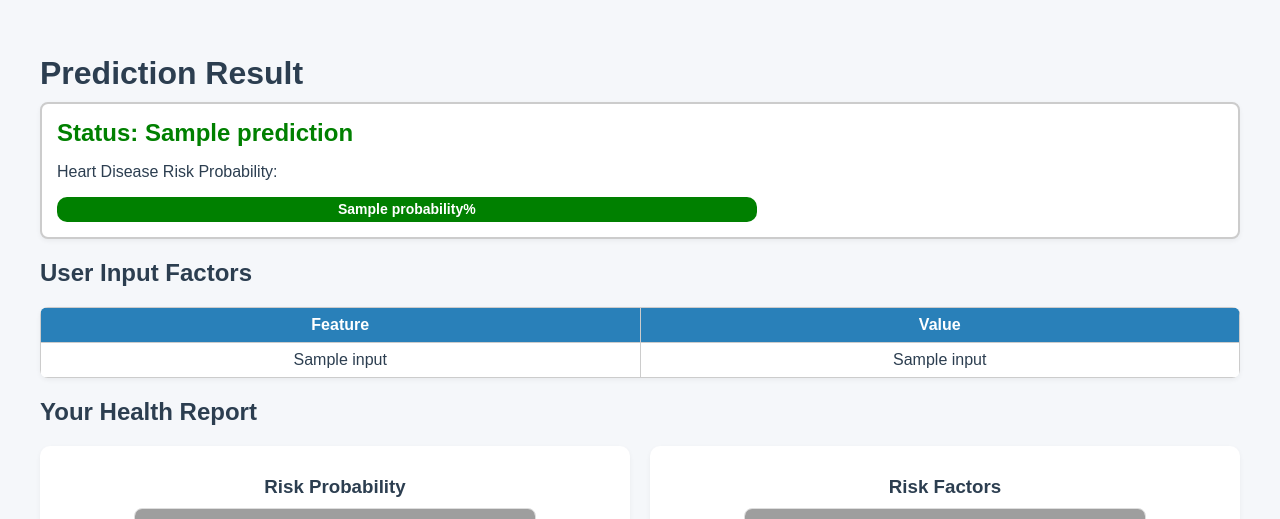
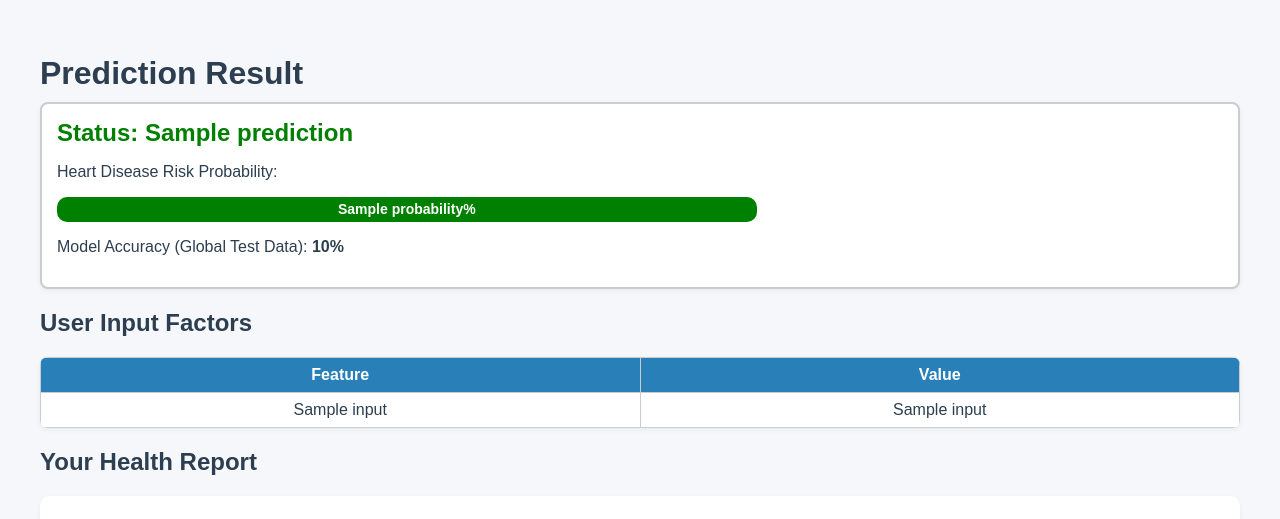
Before and after one commit to CartoonSketch/HDP-Project, a Flask app: template templates/result.html in a window 1280 px wide. Shown: the top 519 px of the page. Run offline with Flask 3, Linux system fonts and the light colour scheme; the template is opened without the code that fills it: most values are stand-ins (such as "Sample title", 1, 10 or a date in 2020); a map, chart or similar area stays blank; grey boxes are pictures that could not be loaded.

Commit message:
Update result.html

```diff
--- a/templates/result.html
+++ b/templates/result.html
@@ -39,6 +39,7 @@
         .charts {
             display: flex;
             justify-content: space-around;
+            flex-wrap: wrap;
             margin: 20px 0;
         }
         .chart-box img {
@@ -77,15 +78,21 @@
     <h1>Prediction Result</h1>
 
     <div class="result-box">
-        <h2 style="color: {% if prediction == 'High Risk' %}red{% else %}green{% endif %};">
-            Status: {{ prediction }}
-        </h2>
+        {% set color = 'green' %}
+        {% if prediction == 'High Risk' %} {% set color = 'red' %}
+        {% elif prediction == 'Medium Risk' %} {% set color = 'orange' %} {% endif %}
+
+        <h2 style="color: {{ color }};">Status: {{ prediction }}</h2>
         <p>Heart Disease Risk Probability:</p>
         <div class="progress-container">
-            <div class="progress-bar" style="width: {{ probability }}%; background: {% if prediction == 'High Risk' %}red{% else %}green{% endif %};">
+            <div class="progress-bar" style="width: {{ probability }}%; background: {{ color }};">
                 {{ probability }}%
             </div>
         </div>
+
+        {% if model_accuracy %}
+            <p>Model Accuracy (Global Test Data): <b>{{ model_accuracy*100 | round(2) }}%</b></p>
+        {% endif %}
     </div>
 
     <h2>User Input Factors</h2>
@@ -108,10 +115,12 @@
             <h3>Risk Probability</h3>
             <img src="{{ url_for('static', filename='images/user/pie_chart.png') }}" alt="Pie Chart">
         </div>
+        {% if bar_chart %}
         <div class="chart-box">
             <h3>Risk Factors</h3>
             <img src="{{ url_for('static', filename='images/user/bar_chart.png') }}" alt="Bar Chart">
         </div>
+        {% endif %}
     </div>
 
     {% if feedback %}
@@ -147,4 +156,4 @@
 
     <p><a href="{{ url_for('index') }}">🔙 Go Back to Home</a></p>
 </body>
-    </html>
+</html>
```
